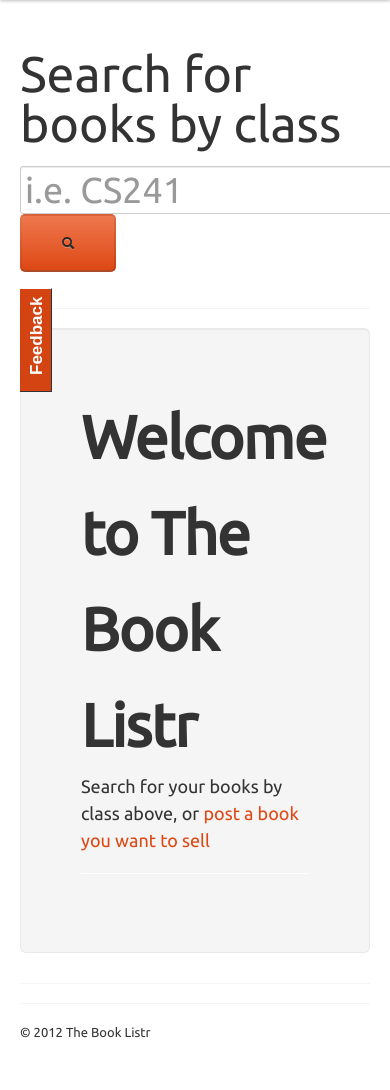
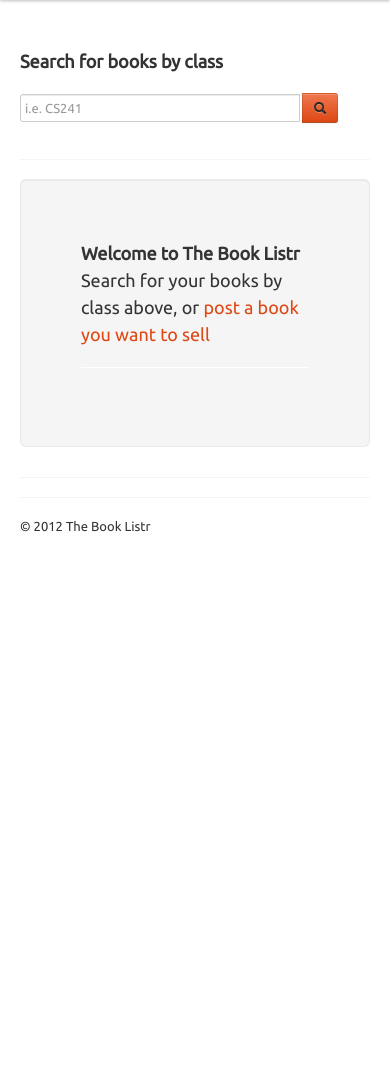
Before and after one commit to Satshabad/theBooklistr-website, a Django app: template hellodjango/templates/search.html in a window 390 px wide; the page is wider, and only the part inside the window is pictured. Shown: the part 50-1140 px from the top of that part. After the commit the page ends 582 px from the top of that part, so only its background shows below. Run offline with Django 3.2, Linux system fonts and the light colour scheme; the template is opened without the code that fills it, so the values that code supplies are empty; some libraries are stand-ins or nearby versions.

Commit message:
Started Mobile U.I. development.

```diff
--- a/hellodjango/static/css/booklistr.css
+++ b/hellodjango/static/css/booklistr.css
@@ -1,4 +1,3 @@
-
 body {
     padding-top: 60px;
     padding-bottom: 40px;
@@ -8,15 +7,25 @@ body {
     width:1127px;
 }
 
-#search #search-area #search-box button {
+#search .hidden-phone #search-area #search-box button {
     height: 58px;
     width: 96px;
 }
 
-#search #search-area #search-box input {
+#search .hidden-phone #search-area #search-box input {
     height: 48px;
     line-height: 1.5;
     font-size: 36px;
+}
+
+#search .hidden-desktop #search-area #search-box button {
+    height: 30px;
+}
+
+#search .hidden-desktop #search-area #search-box input {
+    height: 24px;
+    line-height: 1;
+    width:280px;
 }
 
 .visuallyhidden {
--- a/hellodjango/templates/search.html
+++ b/hellodjango/templates/search.html
@@ -6,7 +6,8 @@
 	<div class="hero-unit">
 		<div class="row">
 			<div class="span12">
-				<h1>Welcome to The Book Listr</h1>
+				<h1 class="hidden-phone">Welcome to The Book Listr</h1>
+				<h3 class="hidden-desktop">Welcome to The Book Listr</h3>
 				<p>
 					Search for your books by class above, or <a href="{% url app.views.sell %}" >post a book you want to sell</a>
 				</p>
--- a/hellodjango/templates/searchbase.html
+++ b/hellodjango/templates/searchbase.html
@@ -58,7 +58,7 @@
             </div>
 			</form>
                         </div>
-		<div id="feedback">
+		<div id="feedback" class="hidden-phone">
 			<a href="#myModal" data-toggle="modal">Feedback</a>
 		</div>
 		<div class="navbar navbar-fixed-top">
@@ -83,7 +83,8 @@
 		<div class="container">
 			<div class="row">
 				<div id="main-title" class="span12">
-					<h1>Search for books by class</h1>
+					<h1 class="hidden-phone">Search for books by class</h1>
+					<h3 class="hidden-desktop">Search for books by class</h1>
 				</div>
                 {% if message %}
                 <div id="message" class="span12 well">
@@ -95,7 +96,7 @@
         <br>
 
         <div class="container">
-			<div class="row">
+			<div class="row hidden-phone">
 				<div class="span12">
 					<div id="search-area">
 						<form class="form-search" method="GET" action="{% url app.views.search %}">
@@ -113,6 +114,25 @@
 					</div>
 				</div>
 			</div>
+            <div class="row hidden-desktop">
+				<div class="span12">
+					<div id="search-area">
+						<form class="form-search" method="GET" action="{% url app.views.search %}">
+							<div class="control-group">
+								<div class="controls">
+									<div id="search-box" class="input-append">
+										<input id="id_q" name="param_coursename" type="text" placeholder="i.e. CS241" class="span10">
+										<button class="btn btn-primary" type="submit">
+											<i class="icon-search"></i><span class="visuallyhidden">Search</span>
+										</button>
+									</div>
+								</div>
+							</div>
+						</form>
+					</div>
+				</div>
+			</div>
+
 			<hr>
 			{% block content %}{% endblock %}
 			<hr>
```
